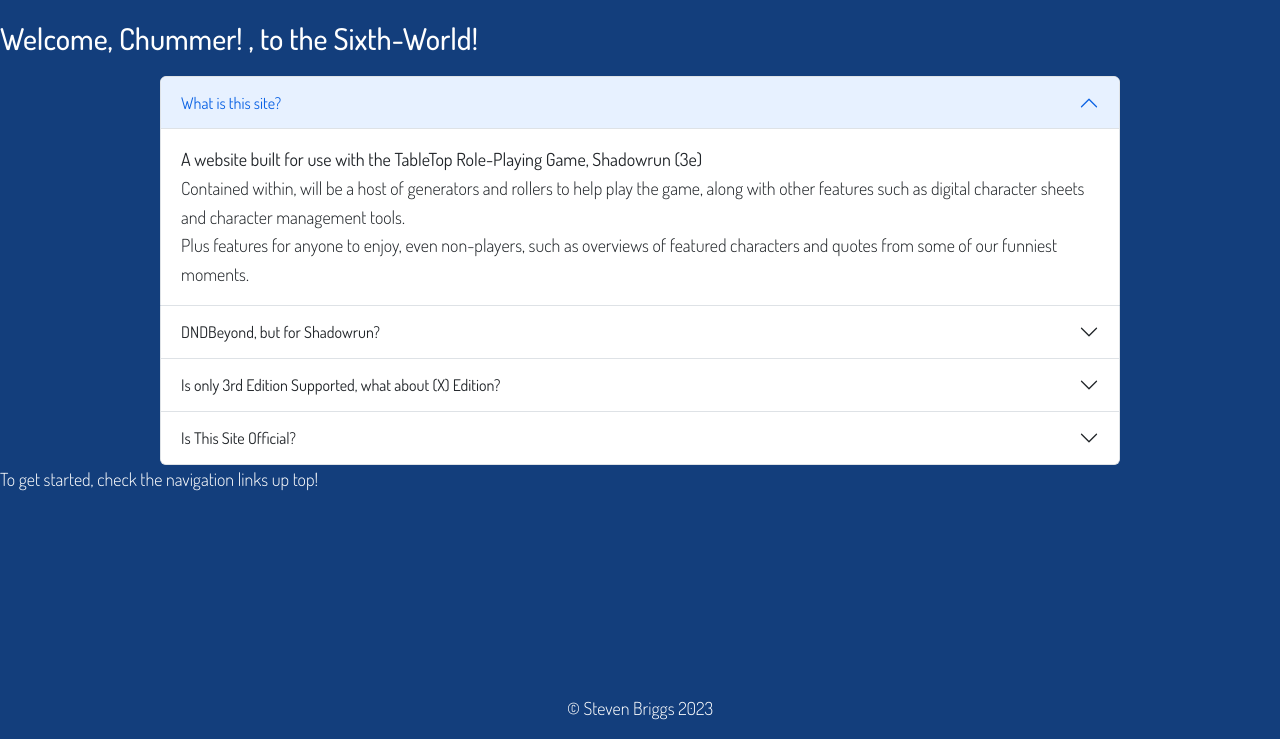
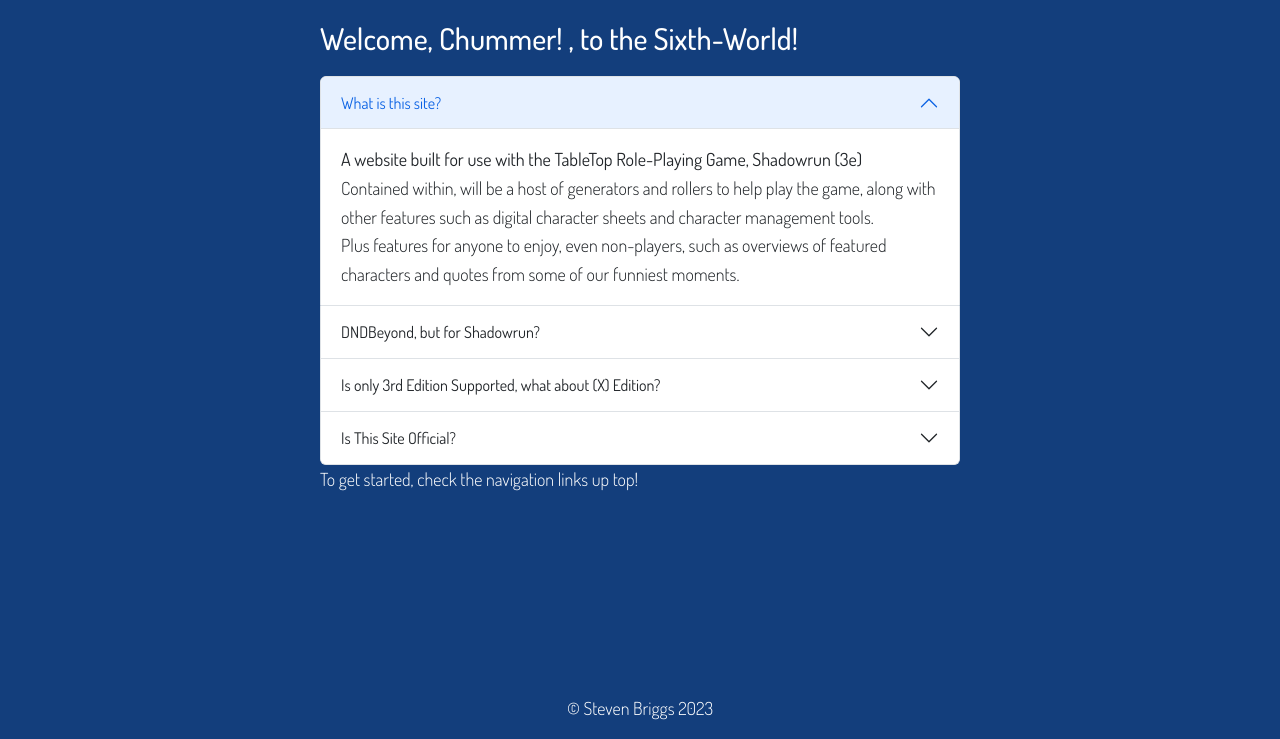
Before and after one commit to RocinRykor/SixthWorldSprawlWebsite, a Flask app: page / in a window 1280 px wide. Shown: the part 61-800 px from the top of the page. Run offline with Flask 3, Linux system fonts and the light colour scheme.

Commit message:
enforce page consistency

```diff
--- a/sixthworldsprawl/templates/public/generators/matrixhost.html
+++ b/sixthworldsprawl/templates/public/generators/matrixhost.html
@@ -1,7 +1,6 @@
 <!DOCTYPE html>
 {% extends "public/partials/base.html" %} {% block main %}
 
-    <div class="w-50 mx-auto">
         <h2>Matrix Security Hosts</h2>
         <p>
             Hosts are the computer systems that serve as the backbone of the Sixth
@@ -148,7 +147,6 @@
                 </td>
             </tr>
         </table>
-    </div>
 
     <script src="{{ url_for('static', filename='js/generators/matrixhost.js') }}"></script>
 {% endblock %}
--- a/sixthworldsprawl/templates/public/generators/matrixsecurity.html
+++ b/sixthworldsprawl/templates/public/generators/matrixsecurity.html
@@ -1,7 +1,6 @@
 <!DOCTYPE html>
 {% extends "public/partials/base.html" %} {% block main %}
 
-    <div class="w-50 mx-auto">
         <p>
             A security sheaf describes the security measures in place on a host or
             grid as well as how the host/grid reacts to intruders. Quite simply, a
@@ -17,6 +16,5 @@
             Game-masters may use their own discretion or random generation to
             determine these events.
         </p>
-    </div>
 
     {{ matrix }} {% endblock %}
--- a/sixthworldsprawl/templates/public/index.html
+++ b/sixthworldsprawl/templates/public/index.html
@@ -2,11 +2,12 @@
 {% extends "public/partials/base.html" %} {% block main %}
 
         <h1>
-        Welcome, {% if current_user.is_authenticated %} {{ current_user.username }}{% else %} Chummer! {% endif %}, to
+            Welcome, {% if current_user.is_authenticated %} {{ current_user.username }}{% else %} Chummer! {% endif %},
+            to
             the Sixth-World!
         </h1>
 
-    <div class="accordion w-75 mx-auto" id="accordionPanelsStayOpenExample">
+        <div class="accordion mx-auto" id="accordionPanelsStayOpenExample">
             <div class="accordion-item">
                 <h2 class="accordion-header" id="panelsStayOpen-headingOne">
                     <button
--- a/sixthworldsprawl/templates/public/partials/base.html
+++ b/sixthworldsprawl/templates/public/partials/base.html
@@ -46,7 +46,9 @@
         crossorigin="anonymous"></script>
 <body>
 <div class="content">
-    <main>{% block main %} {% endblock %}</main>
+    <div class="w-50 mx-auto">
+        <main>{% block main %} {% endblock %}</main>
+    </div>
 </div>
 {% include "public/partials/modals.html" %} {% include
 		"public/partials/footer.html" %}
```
Also changed, not shown: sixthworldsprawl/templates/public/characters/characters.html (line endings or trailing spaces). Lines whose indentation alone changed are shown as unchanged.
